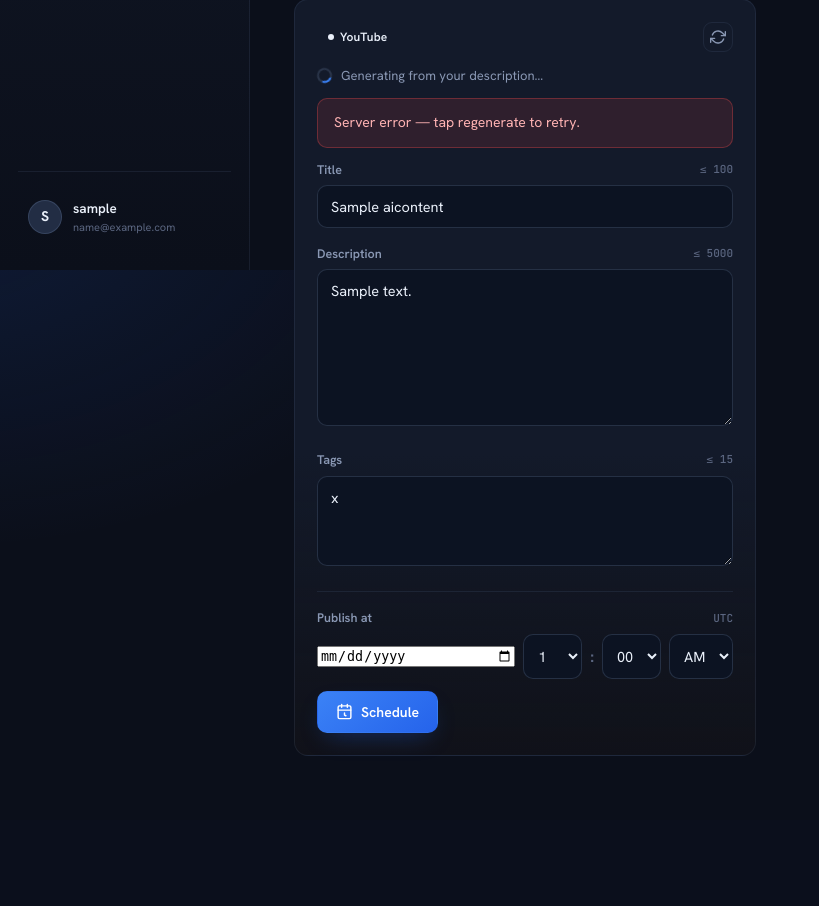
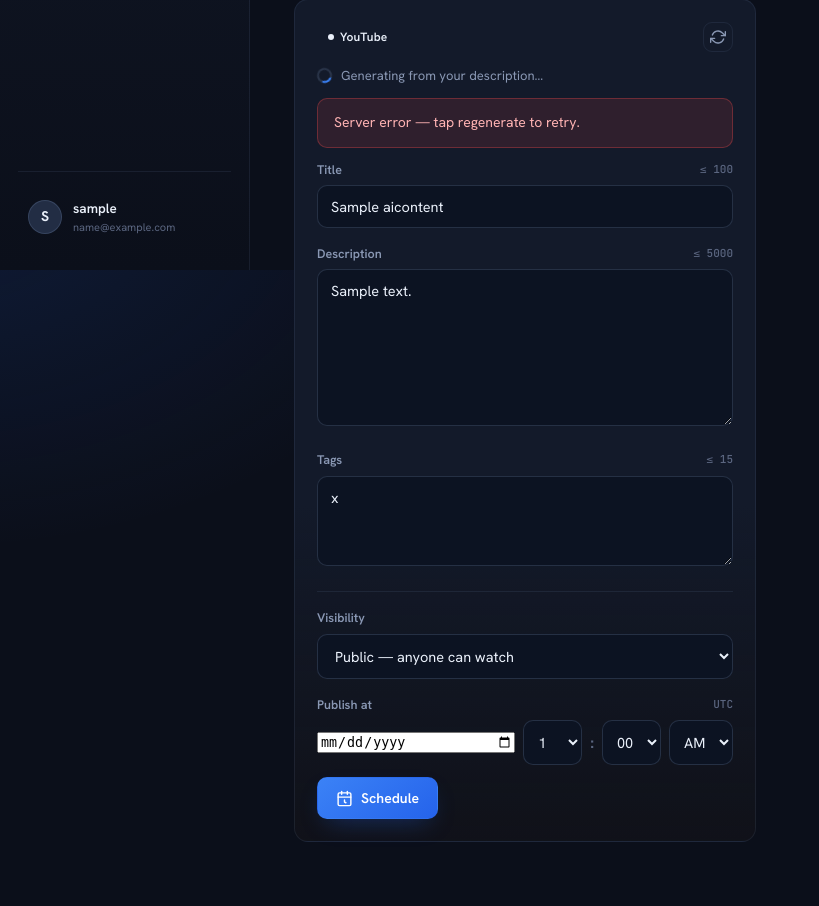
Before and after one commit to vennela100/ai-social-media-scheduler, a Django app: page /video/1/ in a window 1280 px wide. Shown: the part 530-1436 px from the top of the page, without its empty margins (0-819 px from the left). Before the commit the page ends 1286 px from the top, so only its background shows below. Run offline with Django 5.2, Linux system fonts and the light colour scheme; a user stored in the database is signed in; tables that the repository leaves empty hold one stand-in row (values such as "Sample post"); grey boxes marked "Sample" are stand-in pictures; some libraries are stand-ins or nearby versions.

Commit message:
Per-post visibility choice (public/unlisted/private) at schedule time
- Schedule controls now ask for visibility before scheduling. YouTube offers
  Public/Unlisted/Private; LinkedIn offers Public/Connections-only; Instagram
  shows a note (reels are always public). Choice stored on ScheduledPost.
  visibility (migration 0004), shown on the dashboard.
- Publishing honours it: YouTube privacyStatus = the choice; LinkedIn maps
  public->PUBLIC, anything else->CONNECTIONS. This replaces the old fixed
  DEFAULT_PRIVACY/_post_visibility behaviour with a real per-post decision.

Co-Authored-By: Claude Opus 4.8 <noreply@anthropic.com>

```diff
--- a/core/linkedin.py
+++ b/core/linkedin.py
@@ -40,10 +40,6 @@ UGC_POSTS_URL = "https://api.linkedin.com/v2/ugcPosts"
 # openid+profile let us read the member's person id via /userinfo;
 # w_member_social is what actually authorizes posting on their behalf.
 SCOPES = ["openid", "profile", "w_member_social"]
-
-# Where a published post is visible. PUBLIC = anyone on LinkedIn (right for a
-# content-publishing tool); CONNECTIONS = 1st-degree only. See _post_visibility().
-DEFAULT_VISIBILITY = "PUBLIC"
 
 # LinkedIn truncates commentary past this; we guard against a hard API reject.
 MAX_COMMENTARY = 3000
@@ -184,7 +180,7 @@ def _upload_bytes(upload_url: str, token: str, video_url: str) -> None:
     up.raise_for_status()
 
 
-def _create_share(account: SocialAccount, asset_urn: str, commentary: str) -> str:
+def _create_share(account: SocialAccount, asset_urn: str, commentary: str, visibility: str) -> str:
     """Create the UGC video post. Returns the post URN."""
     body = {
         "author": _author_urn(account),
@@ -197,7 +193,7 @@ def _create_share(account: SocialAccount, asset_urn: str, commentary: str) -> st
             }
         },
         "visibility": {
-            "com.linkedin.ugc.MemberNetworkVisibility": _post_visibility(account)
+            "com.linkedin.ugc.MemberNetworkVisibility": visibility
         },
     }
     r = requests.post(
@@ -208,24 +204,17 @@ def _create_share(account: SocialAccount, asset_urn: str, commentary: str) -> st
     return r.headers.get("X-RestLi-Id") or r.json().get("id", "")
 
 
-def publish(account: SocialAccount, *, video_url: str, caption: str) -> str:
-    """Publish a video to the member's feed. Returns the LinkedIn post URN."""
+def publish(account: SocialAccount, *, video_url: str, caption: str, visibility: str = "public") -> str:
+    """Publish a video to the member's feed. Returns the LinkedIn post URN.
+
+    `visibility` is the post's chosen visibility ("public"/"unlisted"/"private");
+    LinkedIn only offers PUBLIC or CONNECTIONS, so anything non-public maps to
+    CONNECTIONS-only.
+    """
+    li_visibility = "PUBLIC" if visibility == "public" else "CONNECTIONS"
     upload_url, asset_urn = _register_upload(account)
     logger.info("LinkedIn upload registered: %s", asset_urn)
     _upload_bytes(upload_url, account.access_token, video_url)
-    post_urn = _create_share(account, asset_urn, caption)
-    logger.info("Published to LinkedIn: %s", post_urn)
+    post_urn = _create_share(account, asset_urn, caption, li_visibility)
+    logger.info("Published to LinkedIn (%s): %s", li_visibility, post_urn)
     return post_urn
-
-
-def _post_visibility(account: SocialAccount) -> str:
-    """
-    Decide who can see a published LinkedIn post: "PUBLIC" or "CONNECTIONS".
-
-    This is a genuine product decision, so it's left for you to shape (learning
-    mode). For a scheduling/reach tool the obvious default is PUBLIC, but you may
-    want CONNECTIONS-only for certain accounts, or to read it off the post/user.
-
-    Returning DEFAULT_VISIBILITY keeps publishing working today; refine as needed.
-    """
-    return DEFAULT_VISIBILITY
--- a/core/models.py
+++ b/core/models.py
@@ -117,6 +117,15 @@ class ScheduledPost(models.Model):
         FAILED = "failed", "Failed"
         NEEDS_RECONNECT = "needs_reconnect", "Needs reconnect"
 
+    class Visibility(models.TextChoices):
+        # Who can see the post once published. Interpreted per platform:
+        #   YouTube  → privacyStatus public / unlisted / private
+        #   LinkedIn → PUBLIC, or CONNECTIONS-only for unlisted/private
+        #   Instagram→ always public (the API can't publish private reels)
+        PUBLIC = "public", "Public"
+        UNLISTED = "unlisted", "Unlisted"
+        PRIVATE = "private", "Private"
+
     # Publishing is attempted this many times before we give up and mark FAILED.
     MAX_RETRIES = 3
 
@@ -136,6 +145,9 @@ class ScheduledPost(models.Model):
 
     final_caption = models.TextField(blank=True, default="")
     scheduled_time_utc = models.DateTimeField()
+    visibility = models.CharField(
+        max_length=10, choices=Visibility.choices, default=Visibility.PUBLIC
+    )
     status = models.CharField(
         max_length=20, choices=Status.choices, default=Status.PENDING
     )
--- a/core/views.py
+++ b/core/views.py
@@ -358,17 +358,24 @@ def schedule_content(request, pk):
             messages.error(request, v)
         return redirect("core:video_detail", pk=content.video.pk)
 
-    ScheduledPost.objects.create(
+    # Visibility the user chose; Instagram ignores it (reels are always public).
+    visibility = request.POST.get("visibility", ScheduledPost.Visibility.PUBLIC)
+    if visibility not in ScheduledPost.Visibility.values:
+        visibility = ScheduledPost.Visibility.PUBLIC
+
+    post = ScheduledPost.objects.create(
         video=content.video,
         social_account=account,
         ai_content=content,
         final_caption=_final_caption(content),
         scheduled_time_utc=when,
+        visibility=visibility,
         status=ScheduledPost.Status.PENDING,
     )
     messages.success(
         request,
-        f"Scheduled to {content.get_platform_display()} for {when:%b %d, %Y · %H:%M} UTC.",
+        f"Scheduled to {content.get_platform_display()} ({post.get_visibility_display()}) "
+        f"for {when:%b %d, %Y · %H:%M} UTC.",
     )
     return redirect("core:dashboard")
 
--- a/templates/dashboard.html
+++ b/templates/dashboard.html
@@ -79,7 +79,7 @@
           {% for post in posts %}
             <tr>
               <td>{{ post.video }}</td>
-              <td>{{ post.social_account.get_platform_display }}</td>
+              <td>{{ post.social_account.get_platform_display }}<br><span class="sub" style="color:var(--text-faint);font-size:11.5px;">{{ post.get_visibility_display }}</span></td>
               <td class="mono" title="{{ post.scheduled_time_utc|utc|date:'Y-m-d H:i' }} UTC">{{ post.scheduled_time_utc|date:"M j, Y · H:i" }}</td>
               <td>
                 <span class="pill {{ post.status }}">{{ post.get_status_display }}</span>
--- a/templates/video_detail.html
+++ b/templates/video_detail.html
@@ -84,6 +84,22 @@
 
             <div class="draft-foot">
               {% if d.connected %}
+                <label class="fld-label">Visibility</label>
+                {% if c.platform == "instagram" %}
+                  <input class="fld" type="text" value="Public (Instagram reels are always public)" disabled>
+                  <input type="hidden" name="visibility" value="public">
+                {% elif c.platform == "linkedin" %}
+                  <select class="fld" name="visibility">
+                    <option value="public">Public — anyone on LinkedIn</option>
+                    <option value="private">Connections only</option>
+                  </select>
+                {% else %}
+                  <select class="fld" name="visibility">
+                    <option value="public">Public — anyone can watch</option>
+                    <option value="unlisted">Unlisted — only people with the link</option>
+                    <option value="private">Private — only you</option>
+                  </select>
+                {% endif %}
                 <label class="fld-label">Publish at <span class="lim">{{ current_tz }}</span></label>
                 <div class="time-row">
                   <input class="fld" type="date" name="sched_date" required>
```
Also changed, not shown: core/publishing.py (+5 -2 lines), core/migrations/0004_scheduledpost_visibility.py (added).
